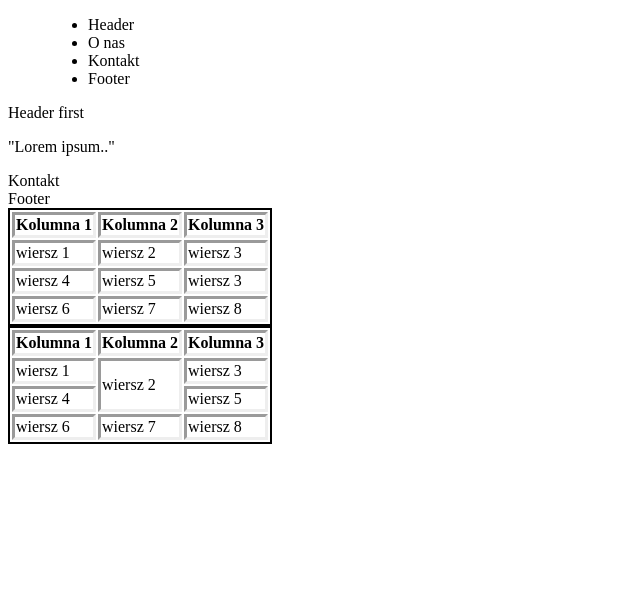
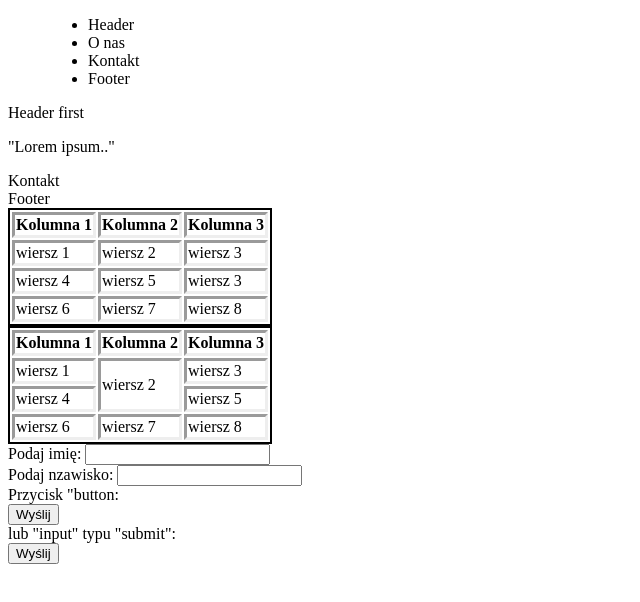
Before and after one commit to k3mor/html-start-prework, a plain HTML site: page zad14/index.html in a window 1280 px wide. Shown: the whole page, without its empty margins (0-640 px from the left). Drawn offline with Linux system fonts and the light colour scheme.

Commit message:
Zadanie 16 - prosty formularz

```diff
--- a/zad14/index.html
+++ b/zad14/index.html
@@ -73,5 +73,21 @@
             <td>wiersz 8</td>
         </tr>
     </table>
+     <!-- Zad. 17 -->
+    <form>
+        <label for="#" name="podaj-imie-ety">Podaj imię:</label>
+        <input type="text" name="imie-text">
+        <br>
+        <label for="#" name="podaj-nazwisko-ety">Podaj nzawisko:</label>
+        <input type="text" name="nazwisko-text">
+        <br>
+        <label for="#">Przycisk "button:</label>
+        <br>
+        <button>Wyślij</button>
+        <br>
+        <label for="#">lub "input" typu "submit":</label>
+        <br>
+        <input type="submit" value="Wyślij">
+    </form>
 </body>
 </html>
```
